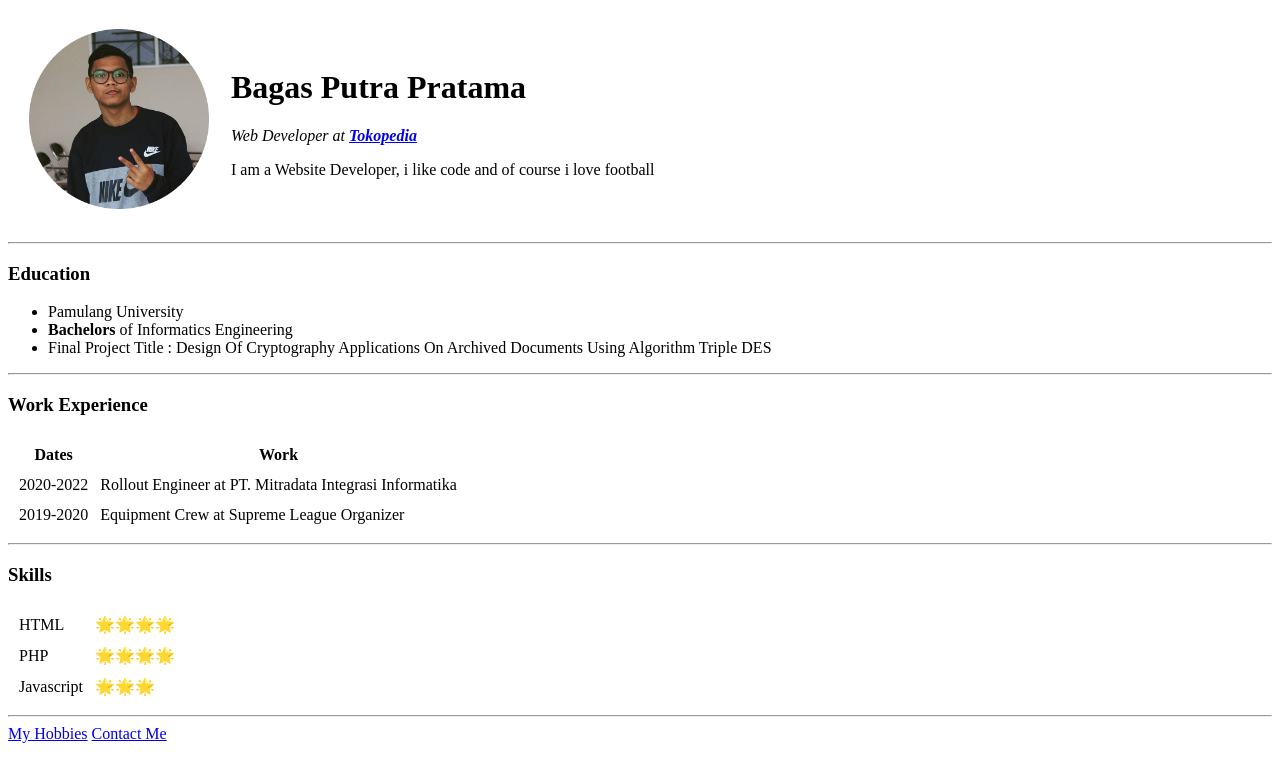
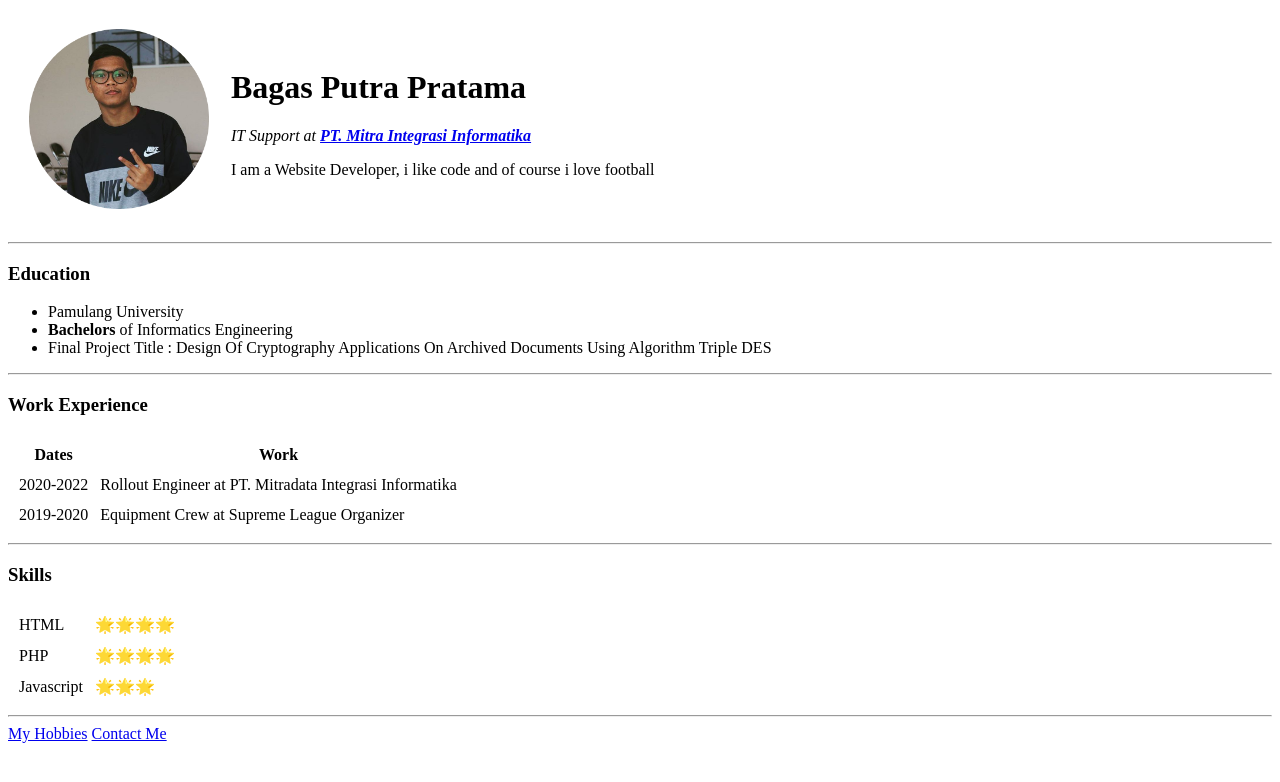
Before and after one commit to bagasputrapratamaa/learnhowtobuildcv, a plain HTML site: page index.html in a window 1280 px wide. Drawn offline with Linux system fonts and the light colour scheme.

Commit message:
Update index.html

```diff
--- a/index.html
+++ b/index.html
@@ -12,7 +12,7 @@
             <td><img src="images/team1modif.png" alt="bagas profile picture" style="width:180px;height:180px"></td>
             <td>
                 <h1>Bagas Putra Pratama</h1>
-                <p><em>Web Developer at <strong><a href="https://www.tokopedia.com">Tokopedia</a></strong></em></p>
+                <p><em>IT Support at <strong><a href="https://www.mii.co.id">PT. Mitra Integrasi Informatika</a></strong></em></p>
                 <p>I am a Website Developer, i like code and of course i love football</p>
             </td>
         </tr>
```
